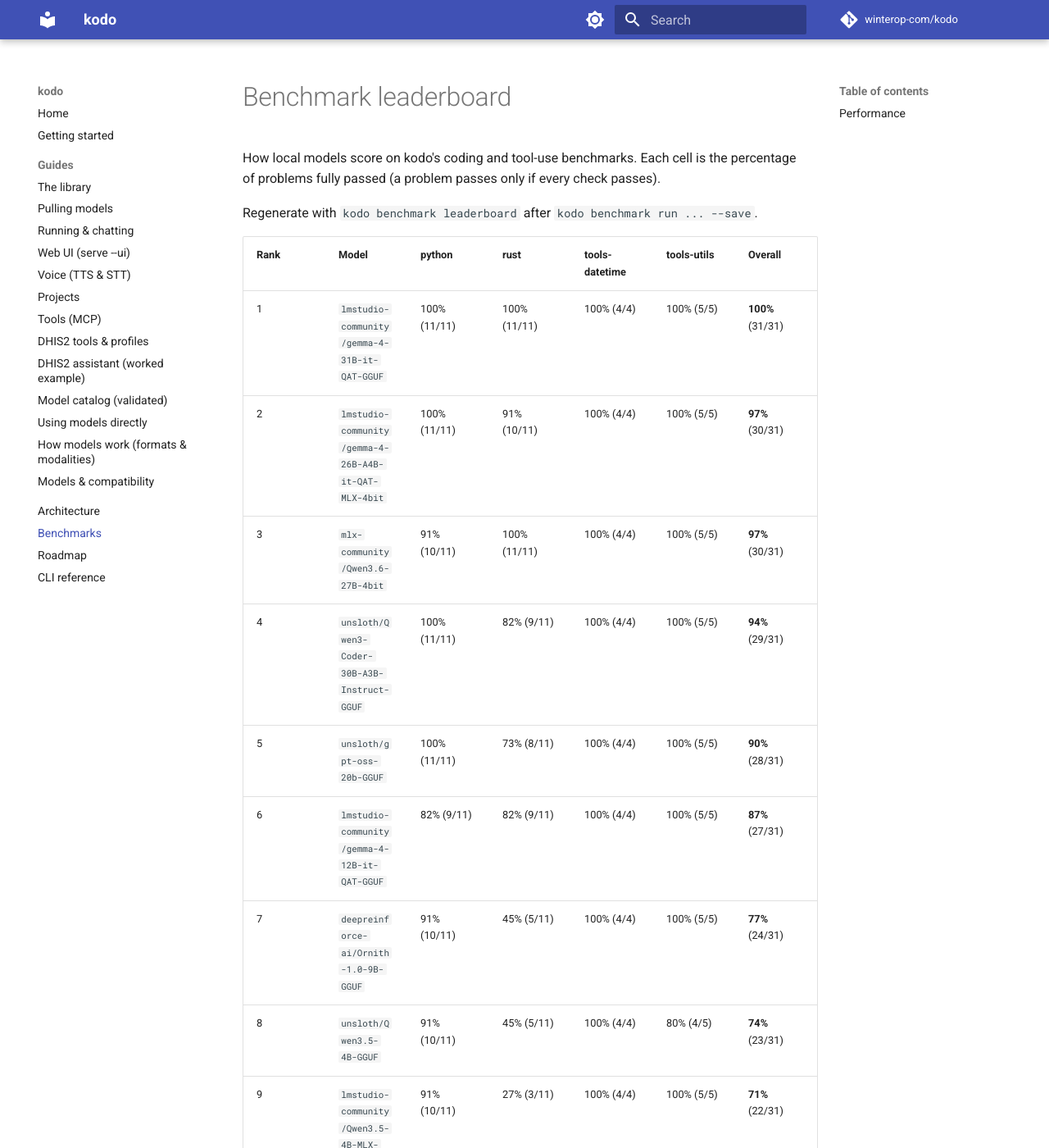
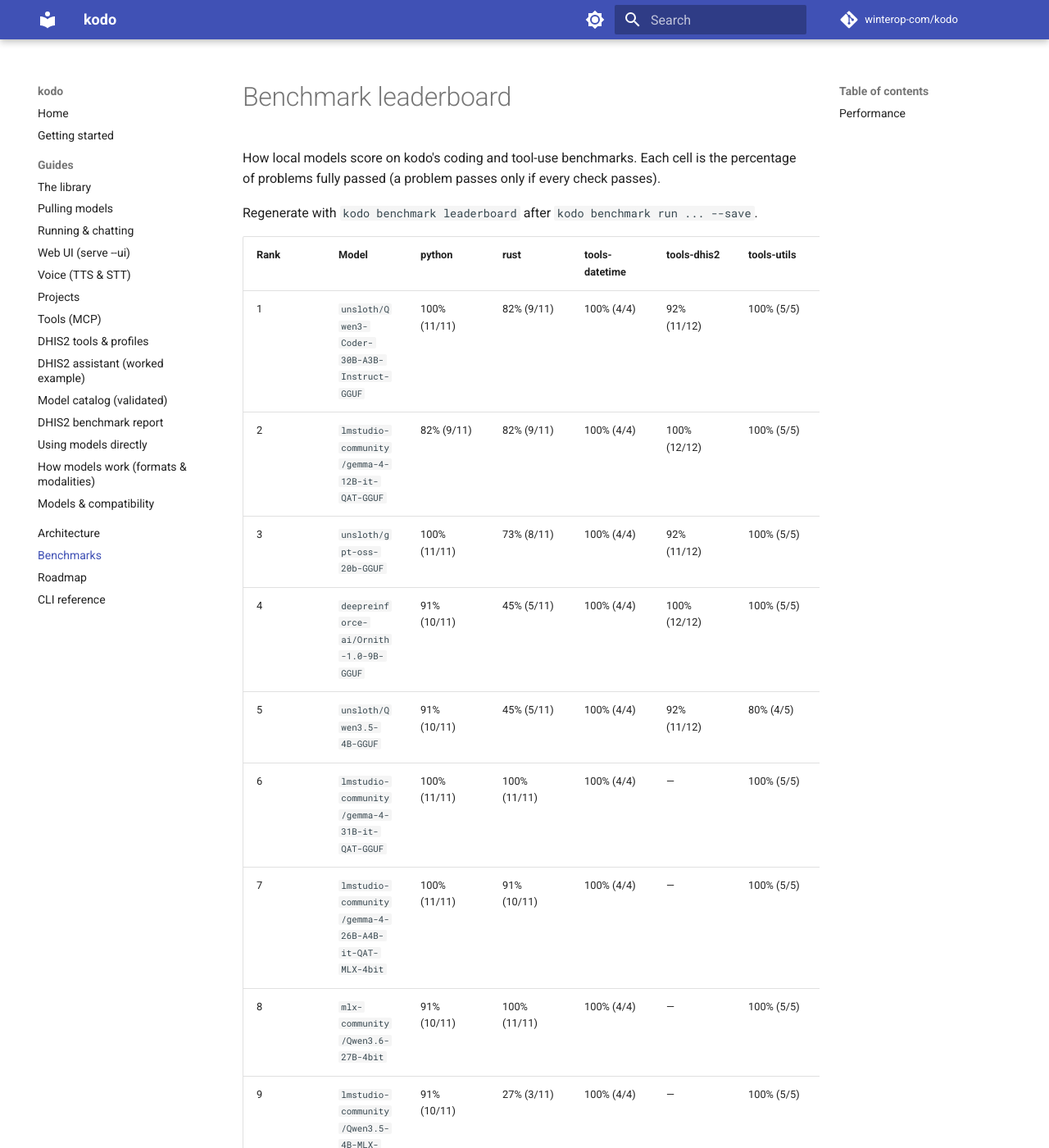
Before and after one commit to winterop-com/stabbur, an MkDocs documentation site: the page built from docs/benchmarks.md, in a window 1280 px wide and 1400 px high. Shown: the whole window at 82% size. Built offline with MkDocs 1.6.1 and Material for MkDocs 9.7.7, drawn with Linux system fonts in a browser that asks for light colours; comment, search, counter and statistics services are not loaded; some of the changed text lies outside the part shown.

Commit message:
docs(benchmark): tools-dhis2 read-only results + leaderboard + report
Read-only DHIS2 bridge benchmark across all tool-capable models. Ornith-1.0-9B
tops it at 12/12 (fastest, smallest), beating the 27B/31B; roleplay finetunes
score 0/12 (never tool-call); MLX models could not be evaluated (runtime crash).
Adds the tools-dhis2 column to the leaderboard, a model-catalog note, and a full
report (docs/guides/dhis2-benchmark-report.md) covering methodology, the
thousands-separator scoring fix, and why agent-guiding tool descriptions let a
9B model drive DHIS2 near-perfectly.

```diff
--- a/docs/benchmarks.md
+++ b/docs/benchmarks.md
@@ -5,36 +5,36 @@
 
 Regenerate with `kodo benchmark leaderboard` after `kodo benchmark run ... --save`.
 
-| Rank | Model | python | rust | tools-datetime | tools-utils | Overall |
-|---|---|---|---|---|---|---|
-| 1 | `lmstudio-community/gemma-4-31B-it-QAT-GGUF` | 100% (11/11) | 100% (11/11) | 100% (4/4) | 100% (5/5) | **100%** (31/31) |
-| 2 | `lmstudio-community/gemma-4-26B-A4B-it-QAT-MLX-4bit` | 100% (11/11) | 91% (10/11) | 100% (4/4) | 100% (5/5) | **97%** (30/31) |
-| 3 | `mlx-community/Qwen3.6-27B-4bit` | 91% (10/11) | 100% (11/11) | 100% (4/4) | 100% (5/5) | **97%** (30/31) |
-| 4 | `unsloth/Qwen3-Coder-30B-A3B-Instruct-GGUF` | 100% (11/11) | 82% (9/11) | 100% (4/4) | 100% (5/5) | **94%** (29/31) |
-| 5 | `unsloth/gpt-oss-20b-GGUF` | 100% (11/11) | 73% (8/11) | 100% (4/4) | 100% (5/5) | **90%** (28/31) |
-| 6 | `lmstudio-community/gemma-4-12B-it-QAT-GGUF` | 82% (9/11) | 82% (9/11) | 100% (4/4) | 100% (5/5) | **87%** (27/31) |
-| 7 | `deepreinforce-ai/Ornith-1.0-9B-GGUF` | 91% (10/11) | 45% (5/11) | 100% (4/4) | 100% (5/5) | **77%** (24/31) |
-| 8 | `unsloth/Qwen3.5-4B-GGUF` | 91% (10/11) | 45% (5/11) | 100% (4/4) | 80% (4/5) | **74%** (23/31) |
-| 9 | `lmstudio-community/Qwen3.5-4B-MLX-4bit` | 91% (10/11) | 27% (3/11) | 100% (4/4) | 100% (5/5) | **71%** (22/31) |
-| 10 | `TheDrummer/Cydonia-24B-v4.3-GGUF` | 82% (9/11) | 64% (7/11) | 0% (0/4) | 0% (0/5) | **52%** (16/31) |
-| 11 | `TheDrummer/Rocinante-X-12B-v1-GGUF` | 82% (9/11) | 36% (4/11) | 0% (0/4) | 0% (0/5) | **42%** (13/31) |
-| 12 | `mradermacher/MN-Violet-Lotus-12B-GGUF` | 73% (8/11) | 45% (5/11) | 0% (0/4) | 0% (0/5) | **42%** (13/31) |
-| 13 | `lmstudio-community/Qwen3.6-27B-GGUF` | — | — | 100% (4/4) | 100% (5/5) | **100%** (9/9) |
+| Rank | Model | python | rust | tools-datetime | tools-dhis2 | tools-utils | Overall |
+|---|---|---|---|---|---|---|---|
+| 1 | `unsloth/Qwen3-Coder-30B-A3B-Instruct-GGUF` | 100% (11/11) | 82% (9/11) | 100% (4/4) | 92% (11/12) | 100% (5/5) | **93%** (40/43) |
+| 2 | `lmstudio-community/gemma-4-12B-it-QAT-GGUF` | 82% (9/11) | 82% (9/11) | 100% (4/4) | 100% (12/12) | 100% (5/5) | **91%** (39/43) |
+| 3 | `unsloth/gpt-oss-20b-GGUF` | 100% (11/11) | 73% (8/11) | 100% (4/4) | 92% (11/12) | 100% (5/5) | **91%** (39/43) |
+| 4 | `deepreinforce-ai/Ornith-1.0-9B-GGUF` | 91% (10/11) | 45% (5/11) | 100% (4/4) | 100% (12/12) | 100% (5/5) | **84%** (36/43) |
+| 5 | `unsloth/Qwen3.5-4B-GGUF` | 91% (10/11) | 45% (5/11) | 100% (4/4) | 92% (11/12) | 80% (4/5) | **79%** (34/43) |
+| 6 | `lmstudio-community/gemma-4-31B-it-QAT-GGUF` | 100% (11/11) | 100% (11/11) | 100% (4/4) | — | 100% (5/5) | **100%** (31/31) |
+| 7 | `lmstudio-community/gemma-4-26B-A4B-it-QAT-MLX-4bit` | 100% (11/11) | 91% (10/11) | 100% (4/4) | — | 100% (5/5) | **97%** (30/31) |
+| 8 | `mlx-community/Qwen3.6-27B-4bit` | 91% (10/11) | 100% (11/11) | 100% (4/4) | — | 100% (5/5) | **97%** (30/31) |
+| 9 | `lmstudio-community/Qwen3.5-4B-MLX-4bit` | 91% (10/11) | 27% (3/11) | 100% (4/4) | — | 100% (5/5) | **71%** (22/31) |
+| 10 | `lmstudio-community/Qwen3.6-27B-GGUF` | — | — | 100% (4/4) | 100% (12/12) | 100% (5/5) | **100%** (21/21) |
+| 11 | `TheDrummer/Cydonia-24B-v4.3-GGUF` | 82% (9/11) | 64% (7/11) | 0% (0/4) | — | 0% (0/5) | **52%** (16/31) |
+| 12 | `TheDrummer/Rocinante-X-12B-v1-GGUF` | 82% (9/11) | 36% (4/11) | 0% (0/4) | 0% (0/12) | 0% (0/5) | **30%** (13/43) |
+| 13 | `mradermacher/MN-Violet-Lotus-12B-GGUF` | 73% (8/11) | 45% (5/11) | 0% (0/4) | 0% (0/12) | 0% (0/5) | **30%** (13/43) |
 
 ## Performance
 
 | Model | Avg load | Avg response / problem |
 |---|---|---|
+| `unsloth/Qwen3-Coder-30B-A3B-Instruct-GGUF` | 133.7s | 3.7s |
+| `lmstudio-community/gemma-4-12B-it-QAT-GGUF` | 78.1s | 57.3s |
+| `unsloth/gpt-oss-20b-GGUF` | 121.3s | 13.3s |
+| `deepreinforce-ai/Ornith-1.0-9B-GGUF` | 56.2s | 10.9s |
+| `unsloth/Qwen3.5-4B-GGUF` | 18.3s | 16.6s |
 | `lmstudio-community/gemma-4-31B-it-QAT-GGUF` | 134.1s | 69.1s |
 | `lmstudio-community/gemma-4-26B-A4B-it-QAT-MLX-4bit` | 200.5s | 6.6s |
 | `mlx-community/Qwen3.6-27B-4bit` | 199.0s | 24.8s |
-| `unsloth/Qwen3-Coder-30B-A3B-Instruct-GGUF` | 166.0s | 2.7s |
-| `unsloth/gpt-oss-20b-GGUF` | 122.1s | 8.8s |
-| `lmstudio-community/gemma-4-12B-it-QAT-GGUF` | 78.2s | 53.1s |
-| `deepreinforce-ai/Ornith-1.0-9B-GGUF` | 56.4s | 10.4s |
-| `unsloth/Qwen3.5-4B-GGUF` | 22.4s | 19.0s |
 | `lmstudio-community/Qwen3.5-4B-MLX-4bit` | 43.6s | 5.7s |
+| `lmstudio-community/Qwen3.6-27B-GGUF` | 181.2s | 33.0s |
 | `TheDrummer/Cydonia-24B-v4.3-GGUF` | 185.6s | 12.5s |
-| `TheDrummer/Rocinante-X-12B-v1-GGUF` | 67.1s | 4.4s |
-| `mradermacher/MN-Violet-Lotus-12B-GGUF` | 130.1s | 6.0s |
-| `lmstudio-community/Qwen3.6-27B-GGUF` | 192.8s | 35.7s |
+| `TheDrummer/Rocinante-X-12B-v1-GGUF` | 68.1s | 4.2s |
+| `mradermacher/MN-Violet-Lotus-12B-GGUF` | 131.0s | 5.6s |
--- a/mkdocs.yml
+++ b/mkdocs.yml
@@ -46,6 +46,7 @@
       - "DHIS2 tools & profiles": guides/dhis2.md
       - "DHIS2 assistant (worked example)": guides/dhis2-project.md
       - "Model catalog (validated)": guides/model-catalog.md
+      - "DHIS2 benchmark report": guides/dhis2-benchmark-report.md
       - Using models directly: guides/direct-usage.md
       - How models work (formats & modalities): guides/how-models-work.md
       - Models & compatibility: guides/models.md
```
Also changed, not shown: docs/guides/dhis2-benchmark-report.md (added, +141 -0 lines), docs/guides/model-catalog.md (+9 -2 lines), 8 other files.
